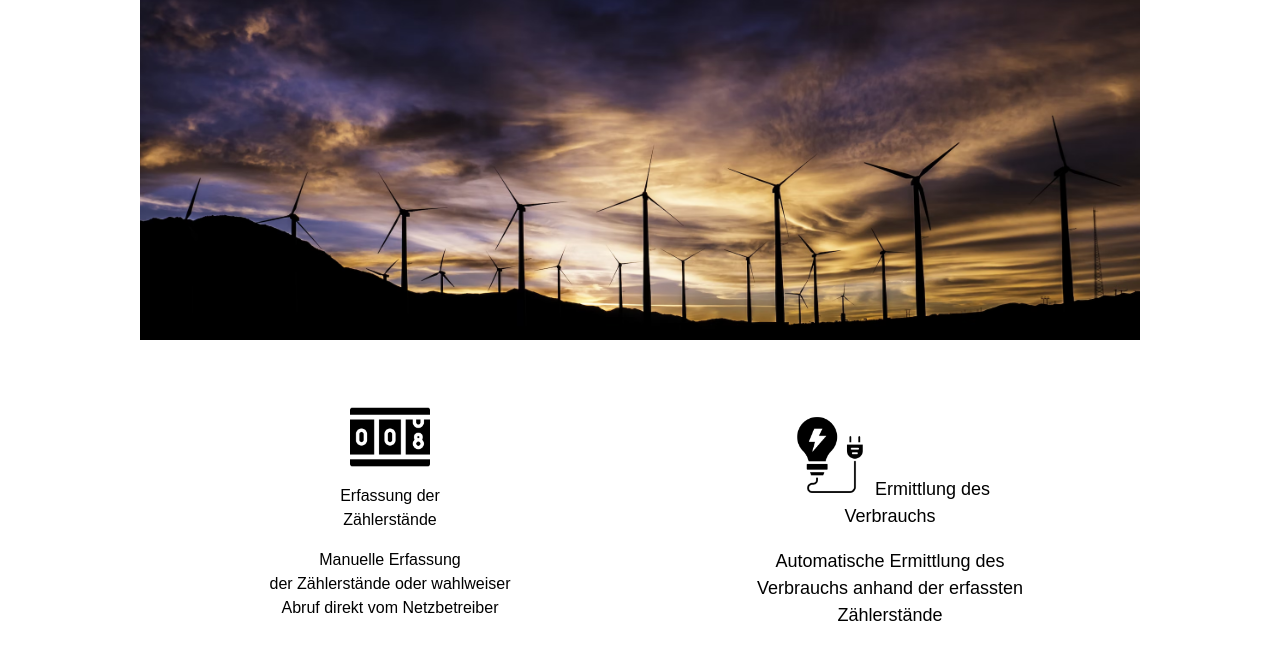
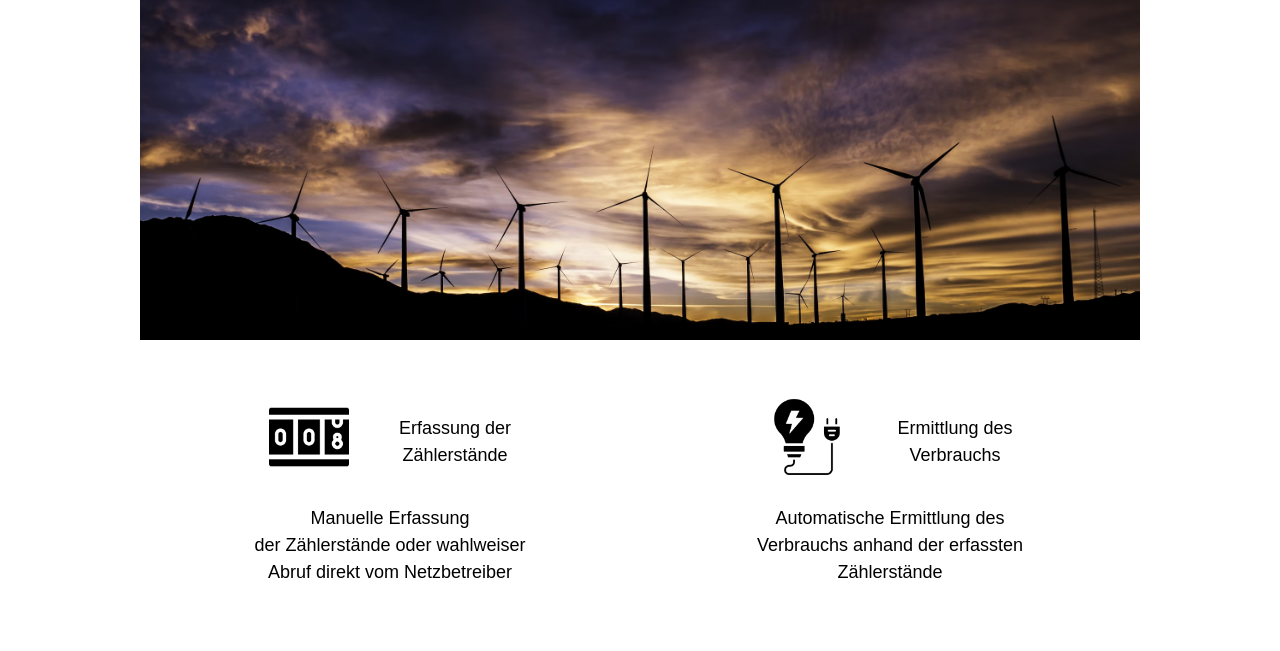
Before and after one commit to CoachAxxeT/baitando-dhbw-web-michaelF, a website: page index.html in a window 1280 px wide. Shown: the part 104-755 px from the top of the page. Drawn offline with Linux system fonts and the light colour scheme.

Commit message:
2 files modified

```diff
--- a/css/index.css
+++ b/css/index.css
@@ -4,23 +4,29 @@
 }
 
 .features {
-  display: grid;
+  display: flex;
   grid-template-columns: 1fr 1fr;
   grid-gap: 100px;
   margin: 50px 50px;
   text-align: center;
 }
+.feature{
+  width:50%;
 
+}
 .feature img {
   height: 80px;
 }
 .feature p {
   font-size: large;
-  margin-inline-end: auto;
-
-}
+  }
 
 .feature-title {
   font-weight: bold;
   font-size: 1.5rem;
 }
+.test{
+  display: flex;
+  justify-content: center;
+  column-gap: 50px;
+}
--- a/index.html
+++ b/index.html
@@ -27,21 +27,21 @@
   </div>
 
   <div class="features">
-  <div>
-    <div class="feature">
-
-      <img src="img/counter_dark.png">
-    </div>
-      <div>
-      Erfassung der <br> Z&auml;hlerst&auml;nde</div></p>
-
-      <p>Manuelle Erfassung<br>der Z&auml;hlerst&auml;nde oder wahlweiser<br>Abruf direkt vom Netzbetreiber</p>
-  </div>
 
     <div class="feature">
-      <p>
+      <div class="test">
+       <img src="img/counter_dark.png">
+
+       <p>Erfassung der <br> Z&auml;hlerst&auml;nde</p>
+      </div>
+      <p>Manuelle Erfassung<br>der Z&auml;hlerst&auml;nde oder wahlweiser<br>Abruf direkt vom Netzbetreiber</p>
+
+    </div>
+    <div class="feature">
+      <div class="test">
       <img src="img/energy-consumption_dark.png">
-     Ermittlung des<br>Verbrauchs</p>
+     <p>Ermittlung des<br>Verbrauchs</p>
+      </div>
      <p>Automatische Ermittlung des<br>Verbrauchs anhand der erfassten<br>Z&auml;hlerst&auml;nde</p>
     </div>
   </div>
@@ -51,7 +51,7 @@
 
 <footer>
   <div class="fixed-width footer-area">
-    <div class="footer-unit">
+    <div class="footer-element">
       <a href="https://www.dhbw-vs.de/">
        <img src="img/dhbw_logo.png">
       </a>
```
